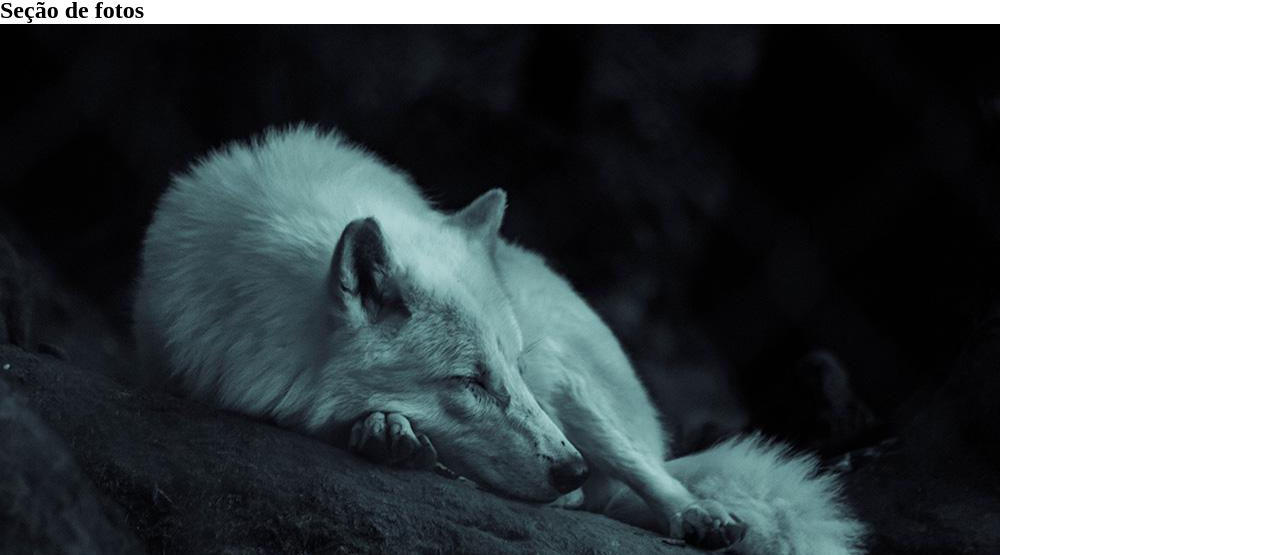
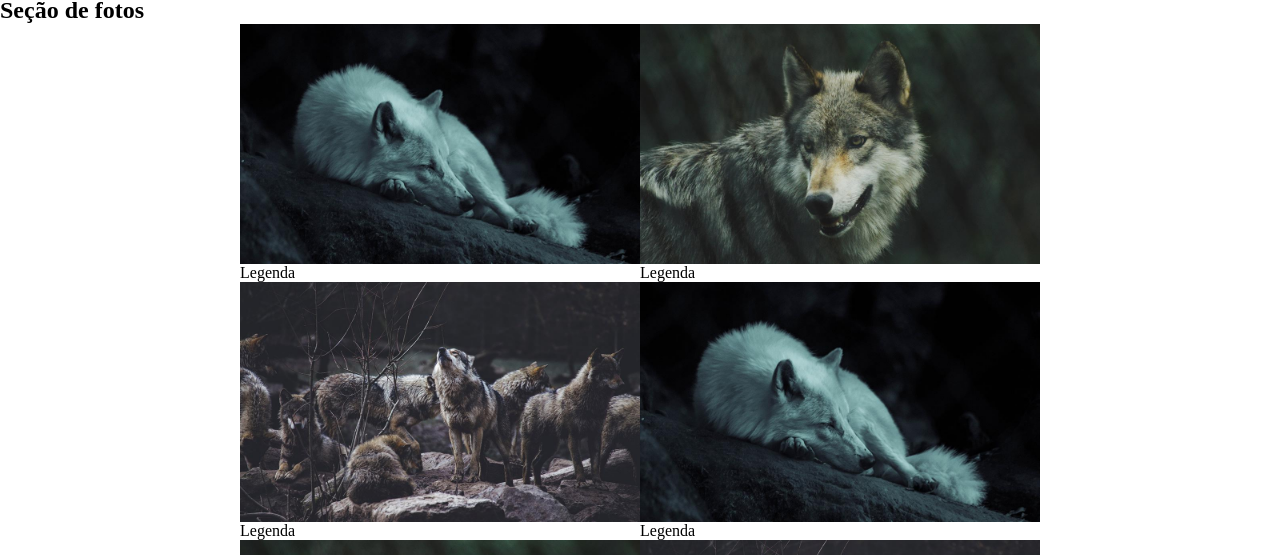
Before and after one commit to 1TDSS-2023/rm550202, a plain HTML site: page index.html in a window 1280 px wide. Shown: the part 397-952 px from the top of the page. Drawn offline with Linux system fonts and the light colour scheme.

Commit message:
parte do css feita!

```diff
--- a/css/index.css
+++ b/css/index.css
@@ -40,3 +40,27 @@
       background-color: #fff;
       color: #000000;
   }
+
+  .conteudo img{
+      max-width: 100%;
+      display: block;
+  }
+
+  .conteudo {
+      display: flex;
+      flex-wrap: wrap;
+      max-width: 800px;
+      margin:0 auto;
+  }
+
+  .conteudo > div{
+      flex-grow: 1;
+      flex-shrink: 1;
+      flex-basis: 300px;
+  }
+
+  .tit-sec{
+      text-align: center;
+      margin: 2% 0;
+      font-size: 2em;
+  }
```
